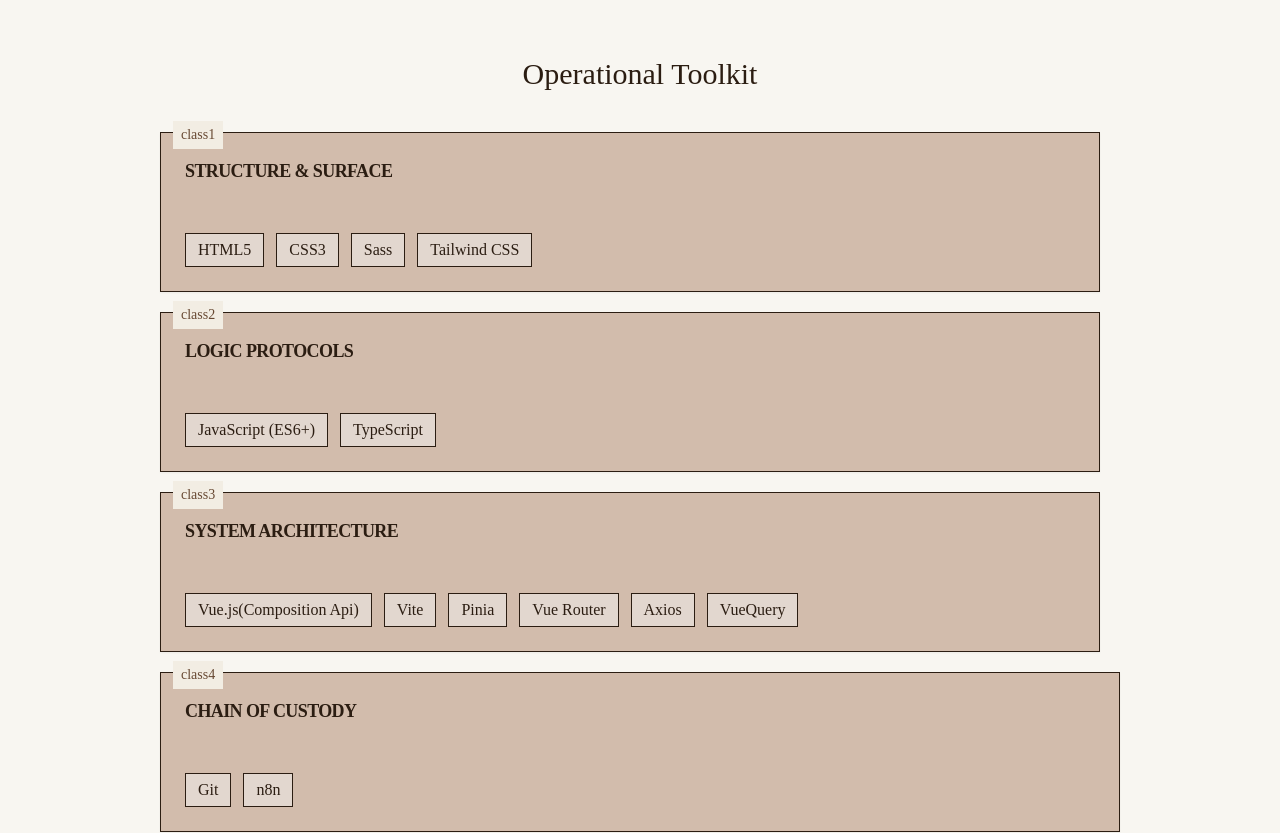
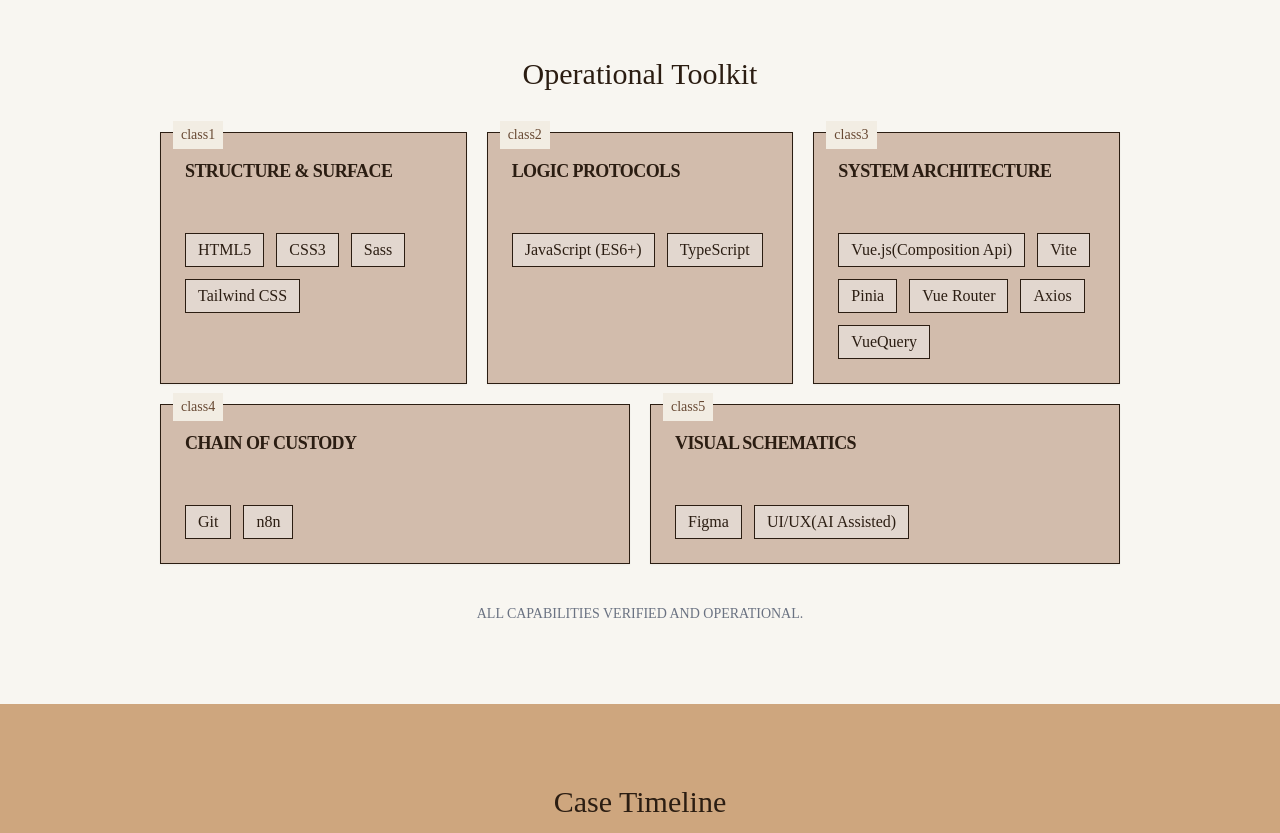
Before and after one commit to raylanraylan/personalWebsite, a Vue app: page / in a window 1280 px wide. Shown: the part 1580-2413 px from the top of the page. Built offline with nearby package versions, Linux system fonts and the light colour scheme; a web font is replaced by a local one.

Commit message:
chore: remove desk.jpeg asset and fix layout spacing in Skill.vue

```diff
--- a/src/components/layout/Skill.vue
+++ b/src/components/layout/Skill.vue
@@ -12,7 +12,7 @@ const { tm } = useI18n();
 <template>
   <section class="bg-elevated">
     <h2 class="text-center text-xl sm:text-3xl mb-3 sm:mb-10 text-on-surface">{{ $t('skills.title') }}</h2>
-    <div class="grid grid-cols-1 gap-y-5 mb-3 sm:gap-5 sm:grid-cols-2 sm:mb-10lg:grid-cols-6 lg:gap-5">
+    <div class="grid grid-cols-1 gap-y-5 mb-3 sm:gap-5 sm:grid-cols-2 sm:mb-10 lg:grid-cols-6 lg:gap-5">
       <Card class="border-base bg-primary hover:border-spotlight-yellow relative"
         :class="Number(index) > 2 ? 'lg:col-span-3' : 'lg:col-span-2'" v-for="(skill, index) in tm('skills.items')"
         :key="index">
```
Also changed, not shown: src/assets/desk.jpeg (deleted).
